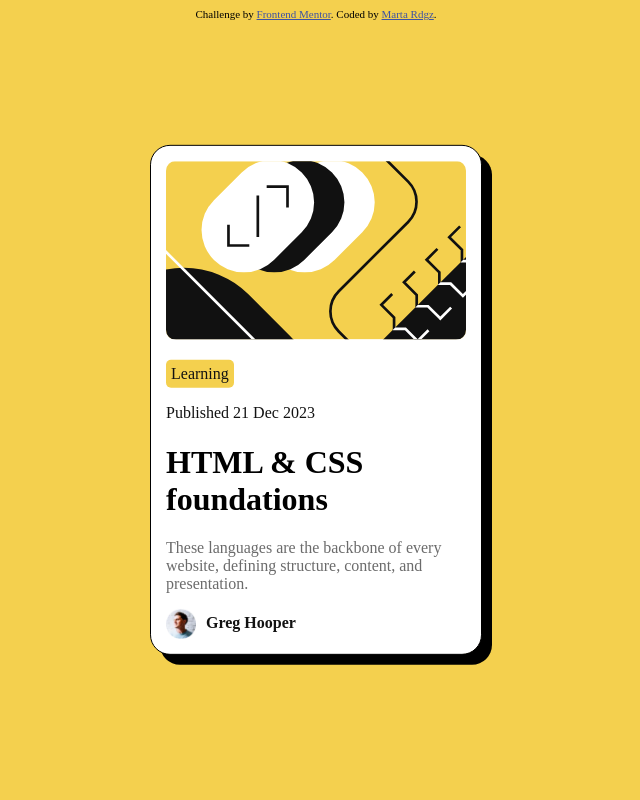
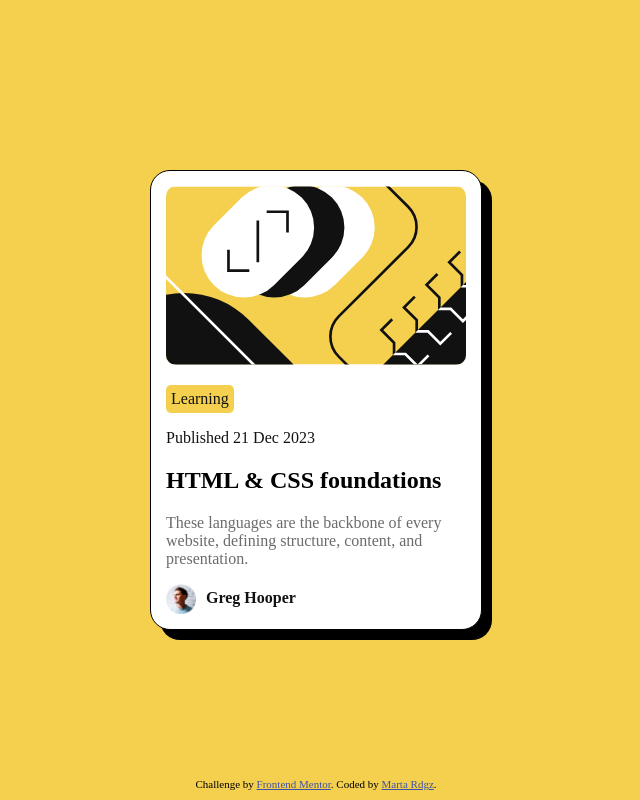
Before and after one commit to marta-00/BlogCard, a plain HTML site: page index.html in a window 1280 px wide. Shown: the whole page, without its empty margins (324-964 px from the left). Drawn offline with Linux system fonts and the light colour scheme.

Commit message:
modified:   index.html 	modified:   style.css

```diff
--- a/index.html
+++ b/index.html
@@ -8,7 +8,7 @@
   <link rel="stylesheet" href="style.css">
 </head>
 <body>
-  <div class="card">
+  <section class="card">
     <img src="./assets/images/illustration-article.svg" alt="illustration">
     <p class="box">Learning</p> <br>
     <p class="date">Published 21 Dec 2023</p>
@@ -18,11 +18,10 @@
       <img src="./assets/images/image-avatar.webp"/>
       <p>Greg Hooper</p>
     </div>
-  </div>
-
-<div class="attribution">
+  </section>
+  <div class="attribution">
     Challenge by <a href="https://www.frontendmentor.io?ref=challenge" target="_blank">Frontend Mentor</a>.
     Coded by <a href="#">Marta Rdgz</a>.
-</div>
+  </div>
 </body>
 </html>
--- a/style.css
+++ b/style.css
@@ -7,6 +7,19 @@
 
 body {
     background-color: var(--yellow);
+    align-items: center;
+    display: flex;
+    justify-content: center;
+    min-height: 100vh;
+    margin: 0;
+    overflow: hidden;
+    width: 100%;
+}
+
+section {
+    display: block;
+    unicode-bidi: isolate;
+    height: auto;
 }
 
 .card {
@@ -16,10 +29,6 @@ body {
     box-shadow: 10px 10px 0 0 black;
     padding: 15px;
     width: 300px;
-    position: absolute;
-    top: 50%;
-    left: 50%;
-    transform: translate(-50%, -50%);
 }
 
 .card img {
@@ -49,6 +58,12 @@ body {
 .desc {
     color: var(--gray500);
 }
+
+.profile {
+    display: block;
+    margin-bottom: 10px;
+}
+
 .profile img{
     display: block;
     width: 30px;
@@ -65,5 +80,12 @@ body {
     top: 5px;
     color: var(--gray950);
 }
-.attribution { font-size: 11px; text-align: center; }
+
+.attribution {
+    font-size: 11px;
+    text-align: center;
+    position: fixed;
+    bottom: 10px;
+}
+
 .attribution a { color: hsl(228, 45%, 44%); }
```
